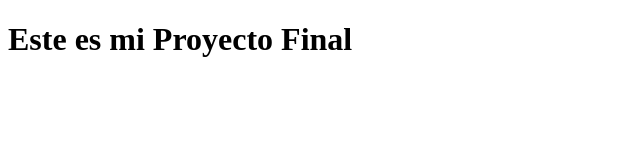
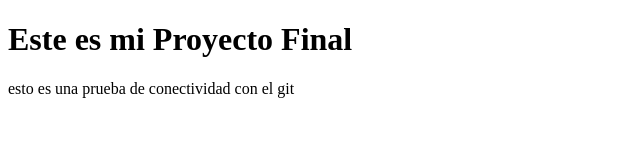
Before and after one commit to OcraM13/ProyectoWeb, a plain HTML site: page index.html in a window 1280 px wide. Shown: the whole page, without its empty margins (0-640 px from the left). Drawn offline with Linux system fonts and the light colour scheme.

Commit message:
pruebas de coneccion con el git

```diff
--- a/index.html
+++ b/index.html
@@ -6,5 +6,6 @@
   </head>
   <body>
     <h1>Este es mi Proyecto Final</h1>
+    <p>esto es una prueba de conectividad con el git</p>
   </body>
 </html>
```
